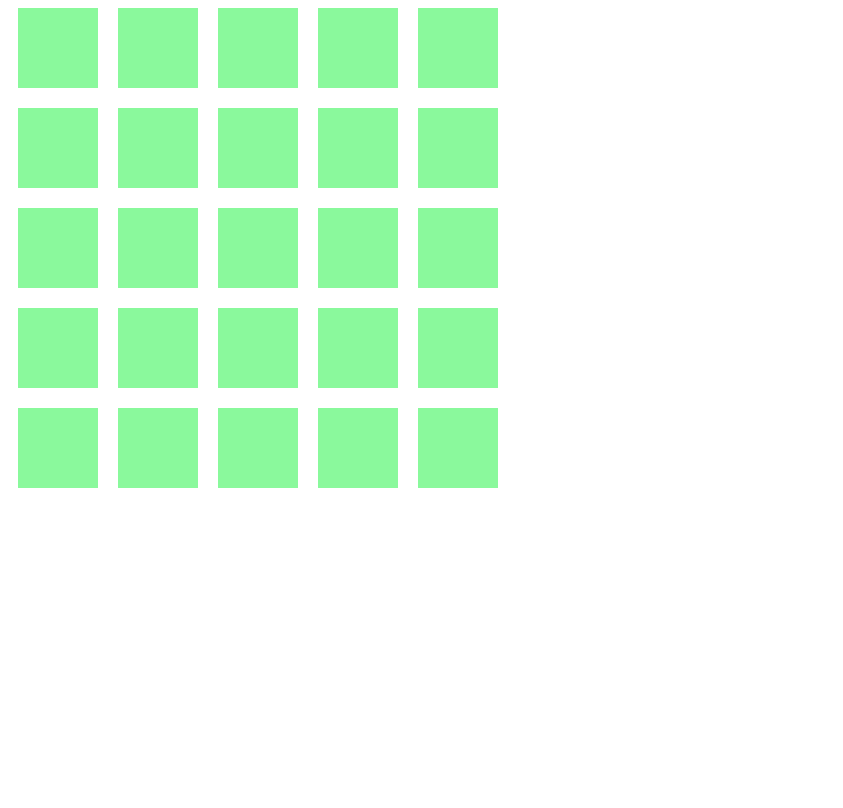
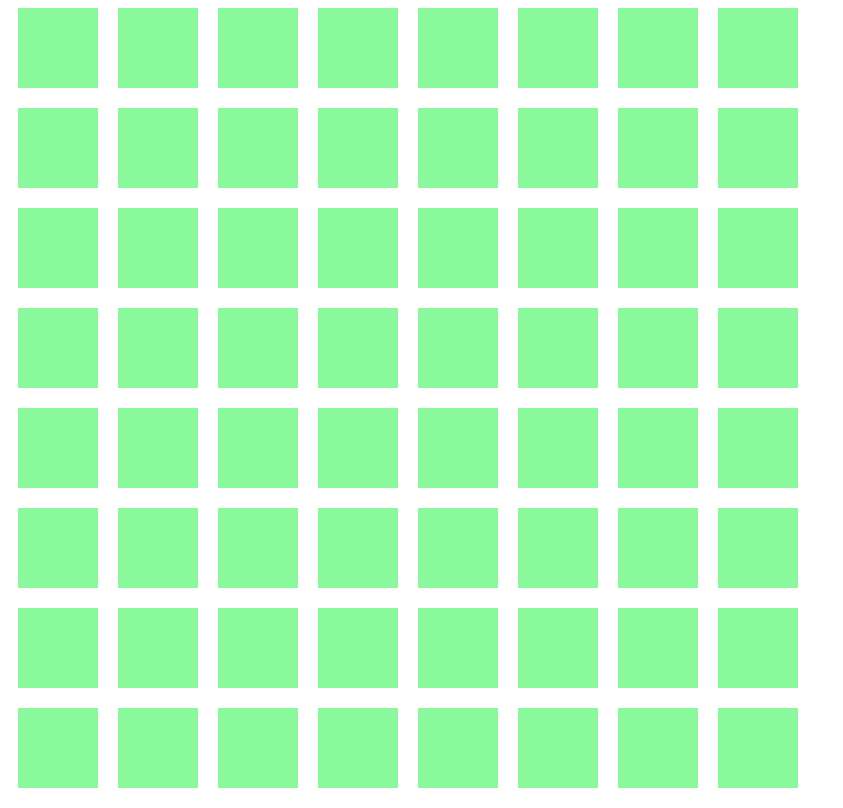
Before and after one commit to pr1ncess-emily/minesweeper, a plain HTML site: page index.html in a window 1280 px wide. Shown: the whole page, without its empty margins (0-843 px from the left). Drawn offline with nearby package versions, Linux system fonts and the light colour scheme.

Commit message:
trying larger game board

```diff
--- a/game.js
+++ b/game.js
@@ -1,8 +1,8 @@
 import { createNewGame } from "./minesweeper.js";
 
 $(document).ready(() => {
-    const rows = 5;
-    const columns = 5;
+    const rows = 8;
+    const columns = 8;
 
     var hasUserClicked = false;
 
@@ -18,7 +18,7 @@ $(document).ready(() => {
                 let blockCoord = JSON.parse(e.target.id);
                 if (!hasUserClicked) {
                     hasUserClicked = true;
-                    gameData = createNewGame(blockCoord, 5, 5);
+                    gameData = createNewGame(blockCoord, 8, 20);
                     gameBoard = gameData.board;
                     console.log(gameBoard);
                 }
--- a/styles.css
+++ b/styles.css
@@ -1,5 +1,5 @@
 .row {
-    width: 500px;
+    width: 800px;
     height: 80px;
     display: flex;
     flex-direction: row;
```
